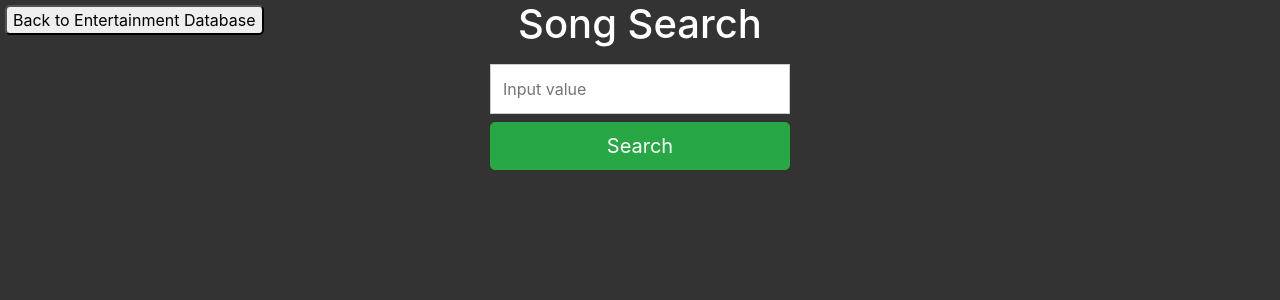
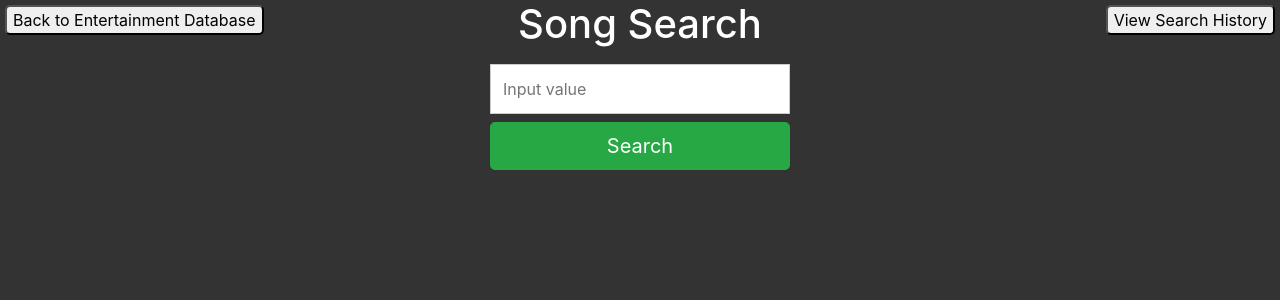
Before and after one commit to sunRyzen/Entertainment-Database, a PHP site: page /itunes/index.php in a window 1280 px wide. Shown: the top 300 px of the page. Run offline with PHP 8.4, Linux system fonts and the light colour scheme; data that the repository does not hold is empty.

Commit message:
Update index.php

```diff
--- a/capstone/itunes/index.php
+++ b/capstone/itunes/index.php
@@ -64,12 +64,26 @@ if ($conn->connect_error) {
 
         }
 
+	.sh-btn {
+            position: absolute;
+            right: 5px;
+            top: 5px;
+        }
+
     </style>
         <button class="back-btn" onclick="goBack()">Back to Entertainment Database</button>
 
-                <script>
+         <script>
         function goBack() {
           window.location.href = "http://elvis.rowan.edu/~umanaj47/";
+        }
+        </script>
+
+	<button class="sh-btn" onclick="searchhistory()">View Search History</button>
+
+	<script>
+        function searchhistory() {
+          window.location.href = "http://elvis.rowan.edu/~zhengj29/search_history.php";
         }
         </script>
 </head>
```
